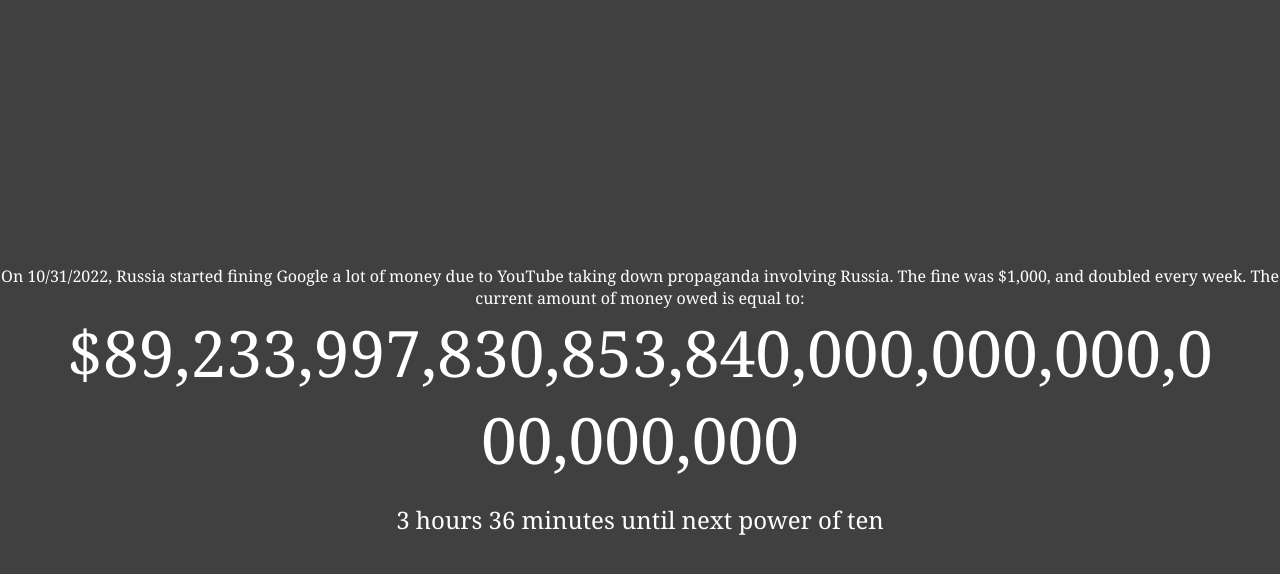
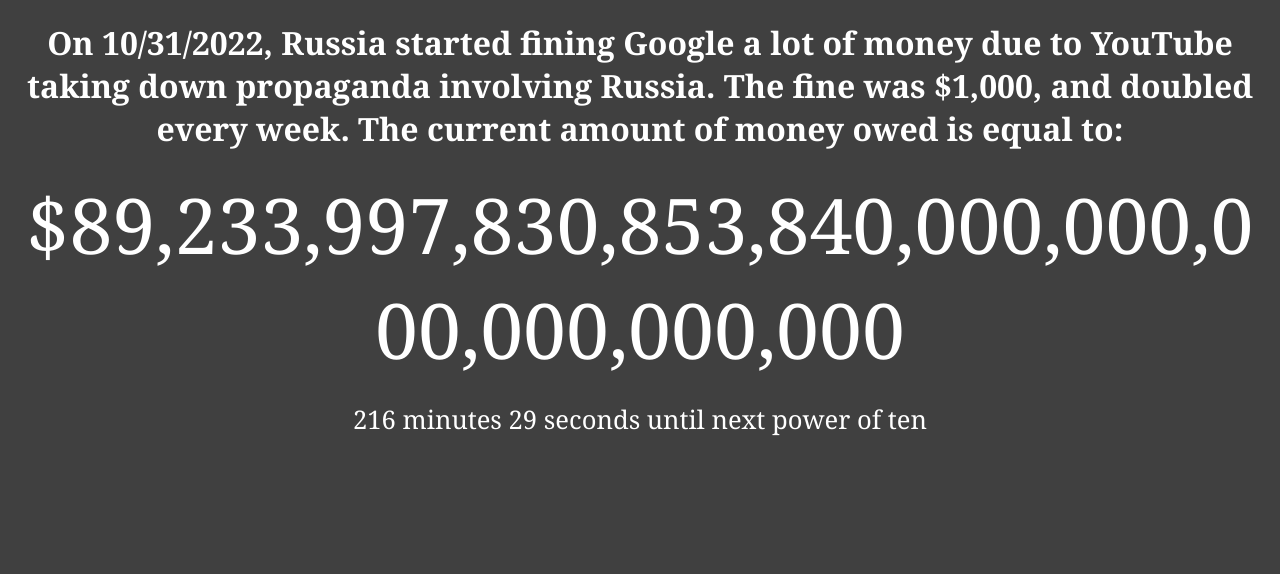
Before and after one commit to CMDRJacksonXJ/CMDRJacksonXJ.github.io, a plain HTML site: page googleDebt/debt.htm in a window 1280 px wide. Drawn offline with Linux system fonts and the light colour scheme.

Commit message:
Update debt.htm

```diff
--- a/googleDebt/debt.htm
+++ b/googleDebt/debt.htm
@@ -3,99 +3,73 @@
 <head>
     <meta charset="UTF-8">
     <meta name="viewport" content="width=device-width, initial-scale=1.0">
-    <title>Debt Owed by Google</title>
+    <title>Google's Current Debt to Russia</title>
     <style>
         body {
             background-color: #404040;
             color: white;
             font-family: Cambria, serif;
             text-align: center;
-            margin: 0;
-            padding: 0;
-            display: flex;
-            flex-direction: column;
-            justify-content: center;
-            align-items: center;
-            min-height: 100vh;
         }
         #currentAmount {
-            width: 90%;
+            white-space: normal;
             word-wrap: break-word;
-            font-size: 5vw;
-            white-space: normal;
+            font-size: 6vw;
         }
         #countdown {
             margin-top: 20px;
-            font-size: 1.5em;
+            font-size: 2vw;
         }
     </style>
 </head>
 <body>
-    <div id="description">On 10/31/2022, Russia started fining Google a lot of money due to YouTube taking down propaganda involving Russia. The fine was $1,000, and doubled every week. The current amount of money owed is equal to:</div>
-    <div id="currentAmount">$0</div>
+    <h1>On 10/31/2022, Russia started fining Google a lot of money due to YouTube taking down propaganda involving Russia. The fine was $1,000, and doubled every week. The current amount of money owed is equal to:</h1>
+    <div id="currentAmount"></div>
     <div id="countdown"></div>
 
     <script>
-        function calculateAmountOwed() {
-            const startDate = new Date(Date.UTC(2022, 9, 31)); // 10/31/2022 in UTC
+        function calculateDebt() {
+            const startDate = new Date(Date.UTC(2022, 9, 31)); // October 31, 2022, in UTC
             const now = new Date();
-            const millisecondsInWeek = 7 * 24 * 60 * 60 * 1000;
-            const elapsedMilliseconds = now - startDate;
-            const elapsedWeeks = elapsedMilliseconds / millisecondsInWeek;
-            const amountOwed = 1000 * Math.pow(2, elapsedWeeks);
-            return amountOwed;
-        }
+            const millisecondsSinceStart = now - startDate;
+            const weeksSinceStart = millisecondsSinceStart / (1000 * 60 * 60 * 24 * 7);
+            const currentAmountOwed = 1000 * Math.pow(2, weeksSinceStart);
 
-        function formatAmount(amount) {
-            const formatted = amount.toLocaleString('en-US', { maximumFractionDigits: 3 });
-            return `$${formatted}`;
-        }
+            // Format the amount with commas
+            const formattedAmount = `$${currentAmountOwed.toLocaleString('en-US', { maximumFractionDigits: 0 })}`;
+            document.getElementById('currentAmount').textContent = formattedAmount;
 
-        function updateAmountDisplay() {
-            const currentAmountOwed = calculateAmountOwed();
-            document.getElementById('currentAmount').textContent = formatAmount(currentAmountOwed);
+            // Update the page title every second
+            const numberNames = ["thousand", "million", "billion", "trillion", "quadrillion", "quintillion", "sextillion", "septillion", "octillion", "nonillion", "decillion", "undecillion", "duodecillion", "tredecillion", "quattuordecillion", "quindecillion", "sexdecillion", "septendecillion", "octodecillion", "novemdecillion", "vigintillion"];
+            const logBase10 = Math.log10(currentAmountOwed);
+            const powerIndex = Math.floor(logBase10 / 3) - 1;
+            if (powerIndex >= 0 && powerIndex < numberNames.length) {
+                const value = (currentAmountOwed / Math.pow(10, (powerIndex + 1) * 3)).toFixed(3);
+                document.title = `$${value} ${numberNames[powerIndex]}`;
+            }
 
-            // Update the document title
-            const magnitude = Math.floor(Math.log10(currentAmountOwed));
-            const scaleNames = [
-                'thousand', 'million', 'billion', 'trillion', 'quadrillion', 'quintillion',
-                'sextillion', 'septillion', 'octillion', 'nonillion', 'decillion',
-                'undecillion', 'duodecillion', 'tredecillion', 'quattuordecillion',
-                'quindecillion', 'sexdecillion', 'septendecillion', 'octodecillion',
-                'novemdecillion', 'vigintillion'
-            ];
-            const scaleIndex = Math.floor(magnitude / 3) - 1;
-            const scaleName = scaleIndex >= 0 ? scaleNames[scaleIndex] : '';
-            const scaledAmount = (currentAmountOwed / Math.pow(10, (scaleIndex + 1) * 3)).toFixed(3);
-            document.title = `$${scaledAmount} ${scaleName}`;
-
-            updateCountdown(currentAmountOwed);
-        }
-
-        function updateCountdown(currentAmountOwed) {
-            const logBase10 = Math.log10(currentAmountOwed);
+            // Countdown to the next power of ten
             const nextPowerOfTen = Math.pow(10, Math.ceil(logBase10));
-
-            // Calculate factor to next power of ten
             const factor = nextPowerOfTen / currentAmountOwed;
             const timeInWeeks = Math.log2(factor);
             const timeInMilliseconds = timeInWeeks * (7 * 24 * 60 * 60 * 1000);
+            let remainingTime = timeInMilliseconds;
 
-            // Calculate time components
-            let remainingTime = timeInMilliseconds;
-            const days = Math.floor(remainingTime / (24 * 60 * 60 * 1000));
+            let days = Math.floor(remainingTime / (24 * 60 * 60 * 1000));
             remainingTime %= (24 * 60 * 60 * 1000);
-            const hours = Math.floor(remainingTime / (60 * 60 * 1000));
+            let hours = Math.floor(remainingTime / (60 * 60 * 1000));
             remainingTime %= (60 * 60 * 1000);
-            const minutes = Math.floor(remainingTime / (60 * 1000));
+            let minutes = Math.floor(remainingTime / (60 * 1000));
             remainingTime %= (60 * 1000);
-            const seconds = (remainingTime / 1000).toFixed(3);
+            let seconds = (remainingTime / 1000).toFixed(3);
 
+            // Adjust the countdown display based on conditions
             let countdownText;
             if (timeInMilliseconds > 48 * 60 * 60 * 1000) {
                 countdownText = `${days} days ${hours} hours until next power of ten`;
             } else if (timeInMilliseconds > 2 * 60 * 60 * 1000) {
-                countdownText = `${hours} hours ${minutes} minutes until next power of ten`;
+                minutes += hours * 60; // Convert hours to minutes
+                countdownText = `${minutes} minutes ${Math.floor(seconds)} seconds until next power of ten`;
             } else if (timeInMilliseconds > 2 * 60 * 1000) {
                 countdownText = `${minutes} minutes ${Math.floor(seconds)} seconds until next power of ten`;
             } else {
@@ -105,8 +79,7 @@
             document.getElementById('countdown').textContent = countdownText;
         }
 
-        // Update display every 20 milliseconds
-        setInterval(updateAmountDisplay, 20);
+        setInterval(calculateDebt, 20); // Update every 20 milliseconds
     </script>
 </body>
 </html>
```
